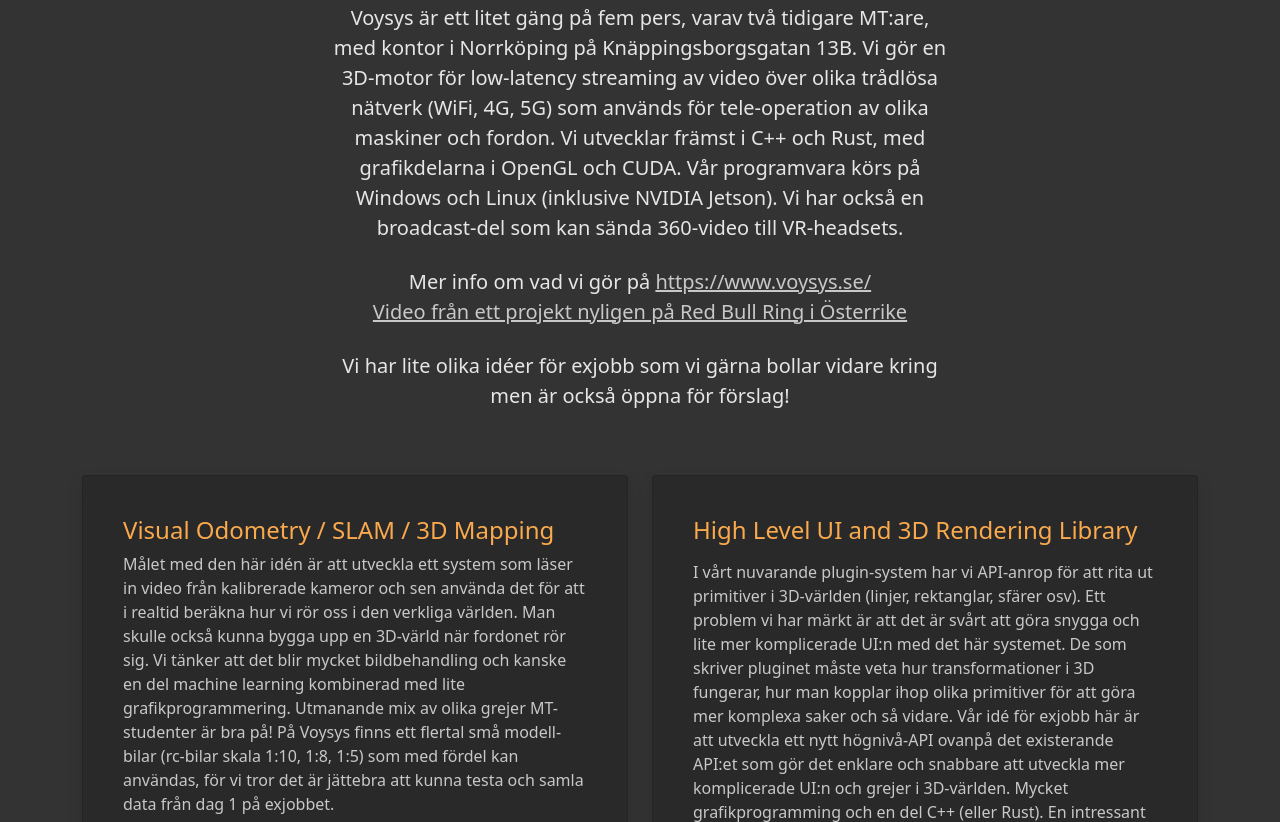
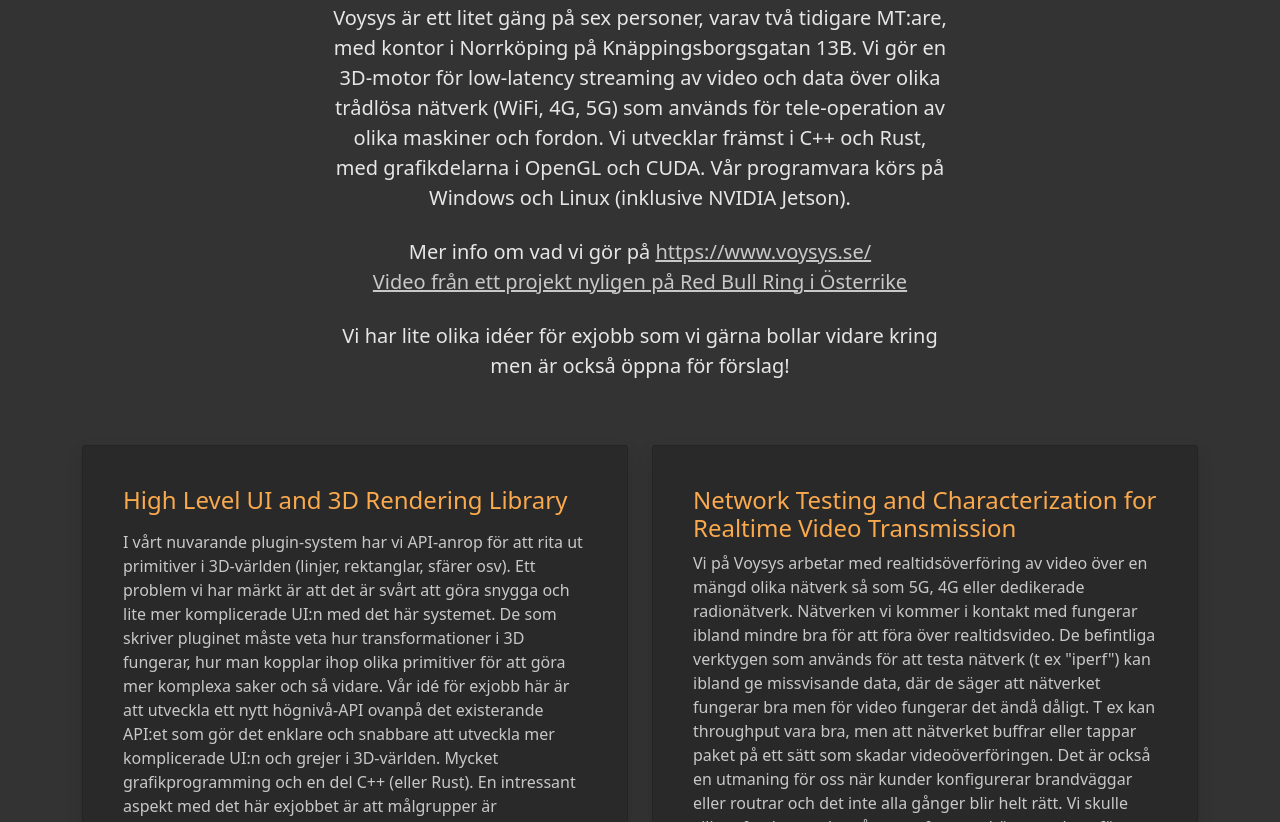
Before and after one commit to voysys/exjobb, a plain HTML site: page index.html in a window 1280 px wide. Shown: the part 210-1032 px from the top of the page. Drawn offline with nearby package versions, Linux system fonts and the light colour scheme.

Commit message:
update text

```diff
--- a/index.html
+++ b/index.html
@@ -31,12 +31,12 @@
         <h1 class="display-5 fw-bold">Examensarbeten hos Voysys VT2022</h1>
         <div class="col-lg-6 mx-auto">
             <p class="lead mb-4">
-                Voysys är ett litet gäng på fem pers, varav två tidigare MT:are, med kontor i Norrköping på
-                Knäppingsborgsgatan 13B. Vi gör en 3D-motor för low-latency streaming av video över olika trådlösa
+                Voysys är ett litet gäng på sex personer, varav två tidigare MT:are, med kontor i Norrköping på
+                Knäppingsborgsgatan 13B. Vi gör en 3D-motor för low-latency streaming av video och data över olika
+                trådlösa
                 nätverk (WiFi, 4G, 5G) som används för tele-operation av olika maskiner och fordon.
                 Vi utvecklar främst i C++ och Rust, med grafikdelarna i OpenGL och CUDA. Vår programvara körs på Windows
                 och Linux (inklusive NVIDIA Jetson).
-                Vi har också en broadcast-del som kan sända 360-video till VR-headsets.
             </p>
             <p class="lead mb-4">
                 Mer info om vad vi gör på <a href="https://www.voysys.se/">https://www.voysys.se/</a> <br>
@@ -53,26 +53,6 @@
 
     <div class="container">
         <div class="row row-cols-1 row-cols-md-2 g-4">
-
-            <div class="col">
-                <div class="card shadow p-3 mb-3">
-                    <div class="card-body m-2">
-                        <h4 class="card-title">Visual Odometry / SLAM / 3D Mapping</h4>
-                        <p class="card-text">
-                            Målet med den här idén är att utveckla ett system som läser in video från
-                            kalibrerade kameror och sen använda det för att i realtid beräkna hur vi rör oss i den
-                            verkliga
-                            världen. Man skulle också kunna bygga upp en 3D-värld när fordonet rör sig. Vi tänker att
-                            det
-                            blir mycket bildbehandling och kanske en del machine learning kombinerad med lite
-                            grafikprogrammering. Utmanande mix av olika grejer MT-studenter är bra på! På Voysys finns
-                            ett
-                            flertal små modell-bilar (rc-bilar skala 1:10, 1:8, 1:5) som med fördel kan användas, för vi
-                            tror det är jättebra att kunna testa och samla data från dag 1 på exjobbet.
-                        </p>
-                    </div>
-                </div>
-            </div>
 
             <div class="col">
                 <div class="card shadow p-3 mb-3">
@@ -135,7 +115,7 @@
         <footer class="d-flex flex-wrap justify-content-between align-items-center py-3 my-4 border-top">
             <div class="col-md-4 d-flex align-items-center">
                 </a>
-                <span class="text-muted">© 2021 Voysys AB</span>
+                <span class="text-muted">© 2022 Voysys AB</span>
             </div>
         </footer>
     </div>
```
